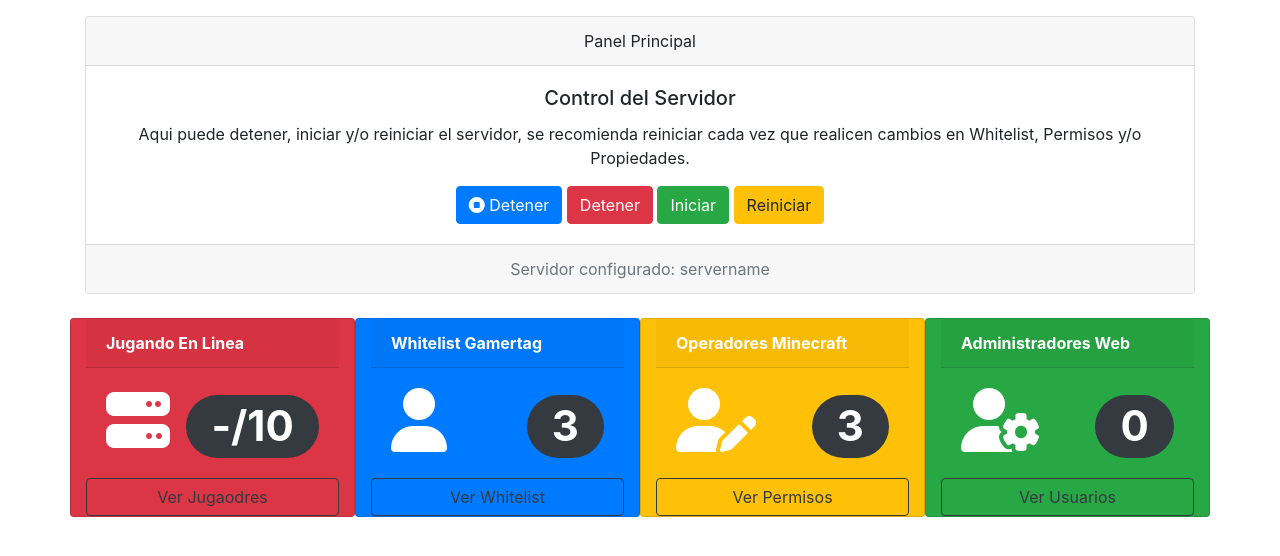
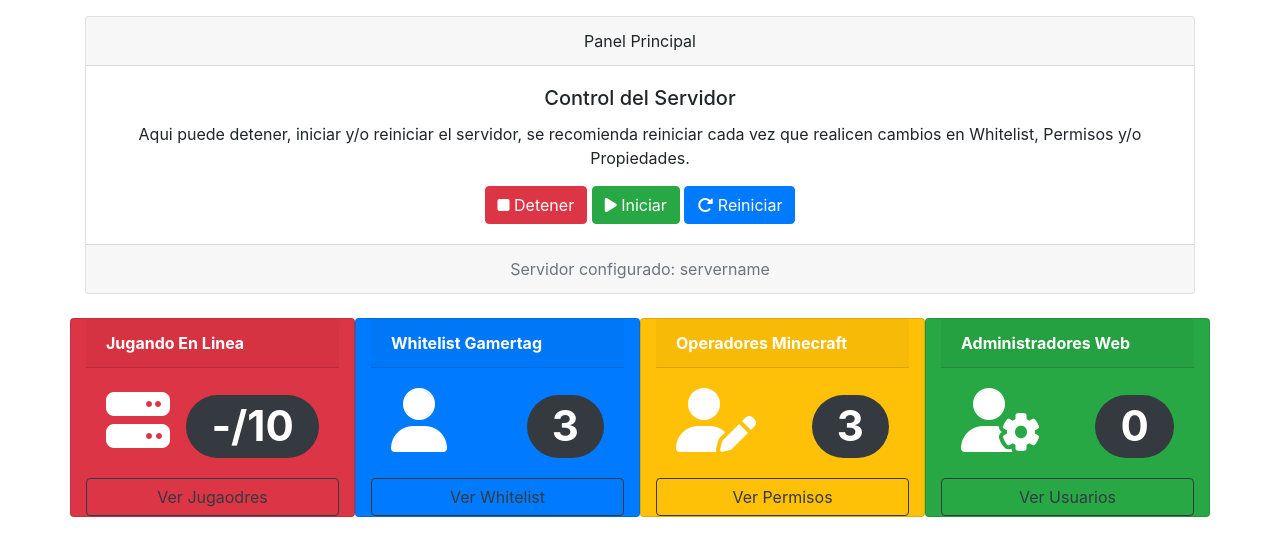
Before and after one commit to digiraldo/Minecraft-BE-Server-Panel-Admin-Web, a PHP site: page /panel/tablero/index.php in a window 1280 px wide. Shown: the part 104-660 px from the top of the page. Run offline with PHP 8.4, Linux system fonts and the light colour scheme; some libraries are stand-ins or nearby versions.

Commit message:
Control Servidor

```diff
--- a/panel/tablero/index.php
+++ b/panel/tablero/index.php
@@ -47,10 +47,12 @@
     <h5 class="card-title">Control del Servidor</h5>
     <p class="card-text">Aqui puede detener, iniciar y/o reiniciar el servidor, se recomienda reiniciar cada vez que realicen cambios en Whitelist, Permisos y/o Propiedades.</p>
 
-    <button value="btnDetener" class="btn btn-primary" type="submit" name="accion"><i class="fas fa-stop-circle"></i> Detener</button>
-    <input class="btn btn-danger" type="submit" name="detener" value="Detener">
+    <button value="btnDetener" class="btn btn-danger" type="submit" name="accion"><i class="fas fa-stop"></i> Detener</button>
+    <button value="btnIniciar" class="btn btn-success" type="submit" name="accion"><i class="fas fa-play"></i> Iniciar</button>
+    <button value="btnReiniciar" class="btn btn-primary" type="submit" name="accion"><i class="fas fa-redo-alt"></i> Reiniciar</button>
+    <!-- <input class="btn btn-danger" type="submit" name="detener" value="Detener">
     <input class="btn btn-success" type="submit" name="iniciar" value="Iniciar">
-    <input class="btn btn-warning" type="submit" name="reiniciar" value="Reiniciar">
+    <input class="btn btn-warning" type="submit" name="reiniciar" value="Reiniciar"> -->
 
     <!-- <button value="btnDetener" colacarsimbolo?php echo system('sudo docker container stop mcpe');die;?-> class="btn btn-primary" type="submit" name="accion"><i class="fas fa-stop-circle"></i> Detener</button> -->
 
--- a/panel/tablero/shell.php
+++ b/panel/tablero/shell.php
@@ -7,23 +7,21 @@ $txtReiniciar=(isset($_POST['reiniciar']))?$_POST['reiniciar']:"";
 $accion=(isset($_POST['accion']))?$_POST['accion']:"";
 
 // marcar datos obligatorios en el Modal
-
 $error=array();
-
 
 switch ($accion) {
 
   // Agregar Nombre sel Servidor
   case 'btnDetener':
-    shell_exec("sudo systemctl stop servername");
+   $txtDetener = shell_exec("sudo systemctl stop servername");
   break;
 
   case 'btnIniciar':
-    shell_exec("sudo systemctl start servername");
+   $txtIniciar = shell_exec("sudo systemctl start servername");
   break;
 
   case 'btnReiniciar':
-    shell_exec("sudo systemctl restart servername");
+   $txtReiniciar = shell_exec("sudo systemctl restart servername");
   break;
 
 }
```
Also changed, not shown: 1 other file.
